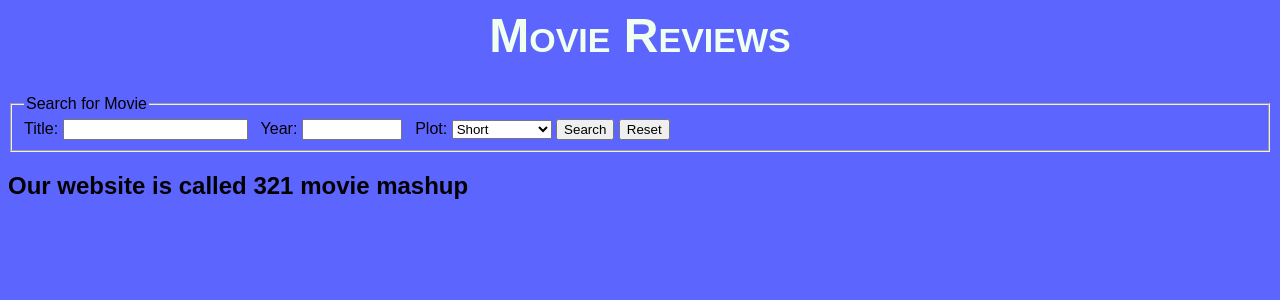
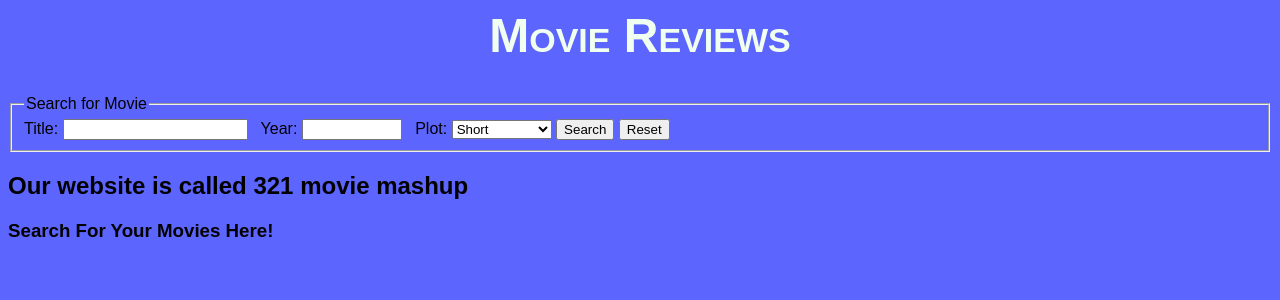
Before and after one commit to 321cwk/MovieReview321, a Python web app: template templates/form.html in a window 1280 px wide. Shown: the top 300 px of the page. Run offline with Jinja, Linux system fonts and the light colour scheme; the template is opened without the code that fills it, so the values that code supplies are empty.

Commit message:
added info

```diff
--- a/templates/form.html
+++ b/templates/form.html
@@ -34,6 +34,8 @@
     </form>
 
     <H2>Our website is called 321 movie mashup</H2>
+
+    <h3>Search For Your Movies Here! </h3>
 </div>
         </body>
 </html>
```
